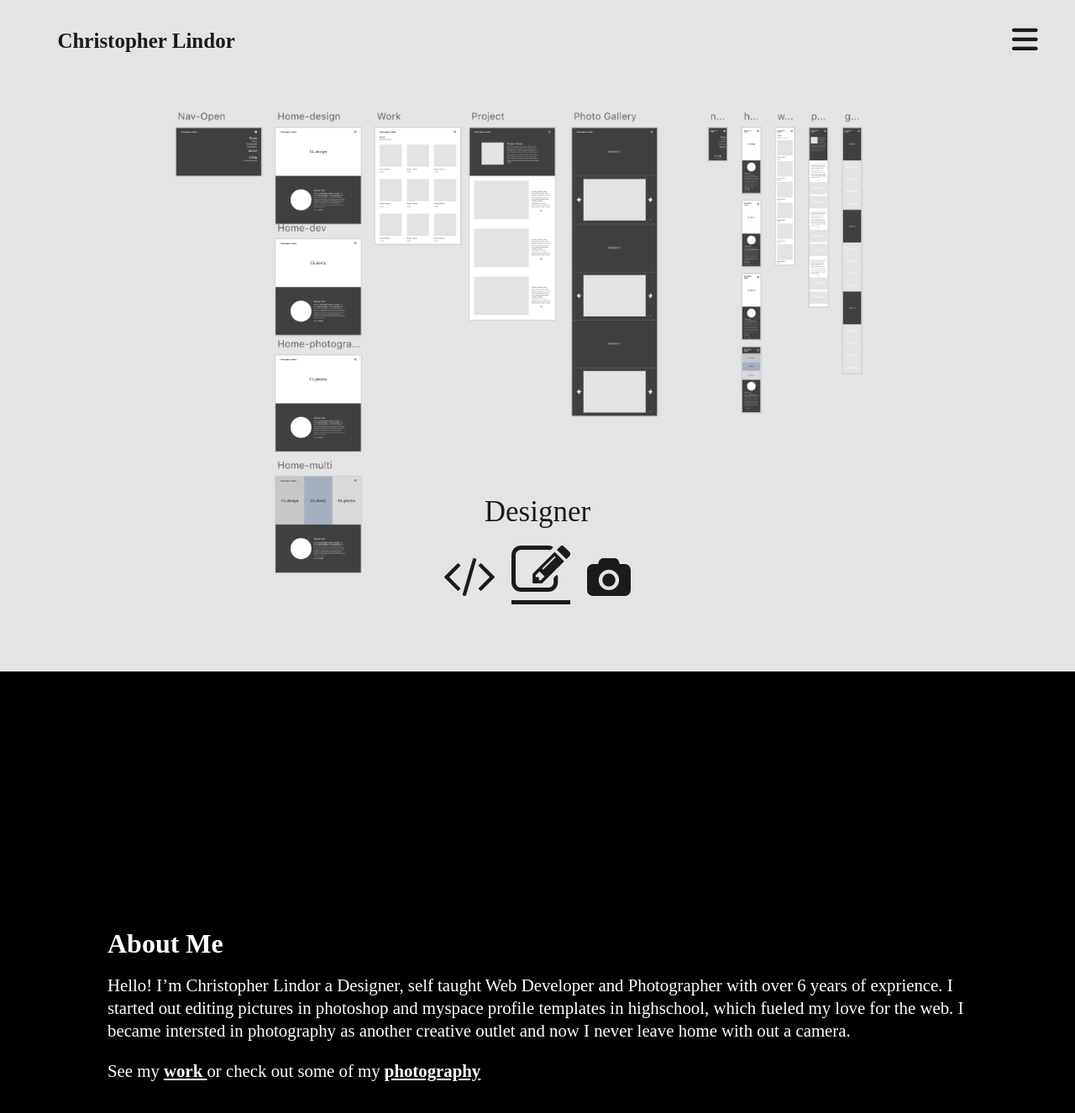
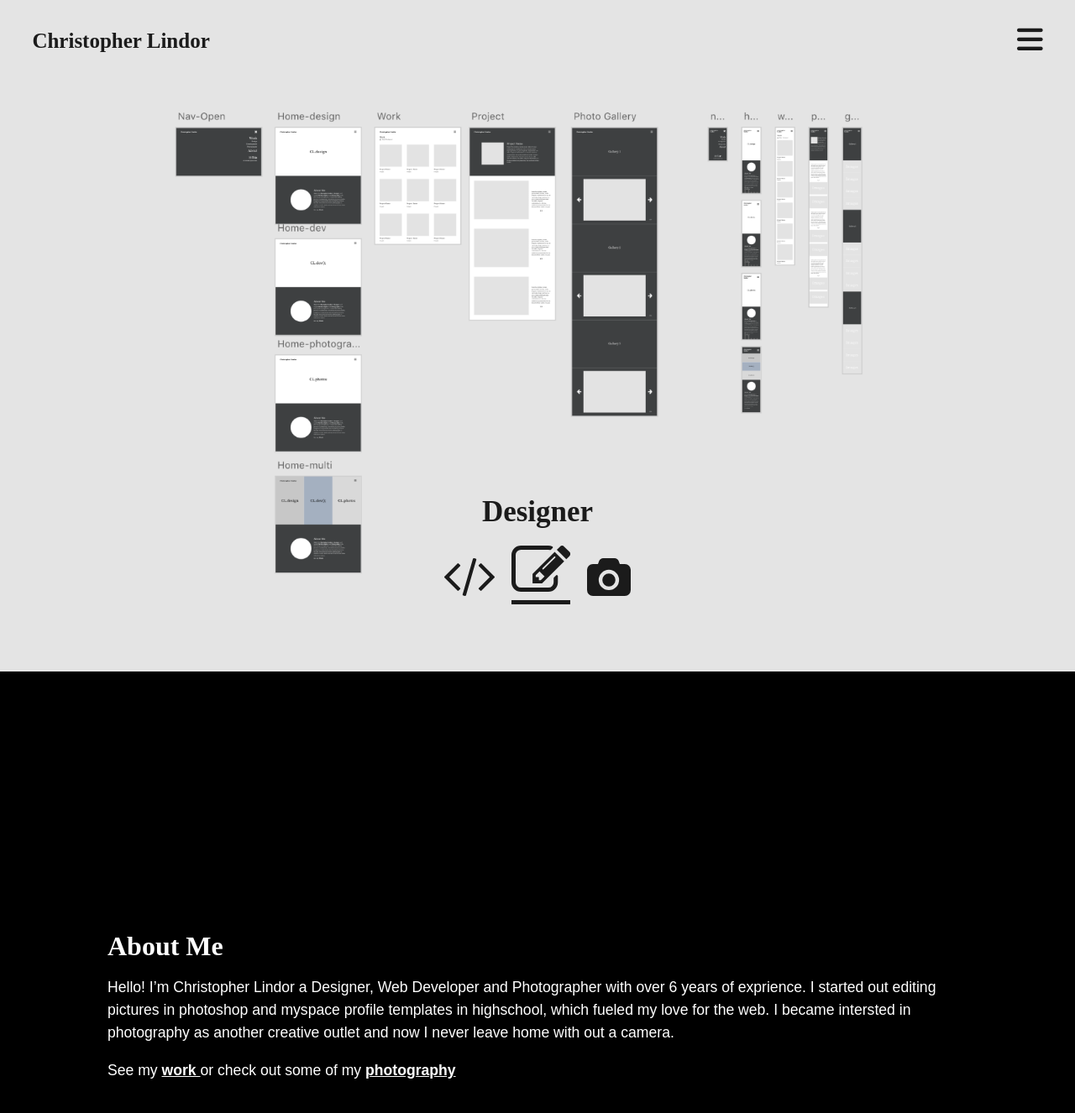
Before and after one commit to chrislindor/react-portfolio, a React app: page / in a window 1280 px wide. Shown: the top 1326 px of the page at 84% size. Built offline with nearby package versions, Linux system fonts and the light colour scheme.

Commit message:
added next portfolio item function

```diff
--- a/app/components/Home.js
+++ b/app/components/Home.js
@@ -72,7 +72,7 @@ class Home extends React.Component {
           <section className="home-inner">
             <h1>About Me</h1>
             <p>
-              Hello! I’m Christopher Lindor a Designer, self taught Web Developer and Photographer with over 6 years of exprience. I started out editing pictures in photoshop and myspace profile templates in highschool, which fueled my love for the web. I became intersted in photography as another creative outlet and now I never leave home with out a camera.
+              Hello! I’m Christopher Lindor a Designer, Web Developer and Photographer with over 6 years of exprience. I started out editing pictures in photoshop and myspace profile templates in highschool, which fueled my love for the web. I became intersted in photography as another creative outlet and now I never leave home with out a camera.
             </p>
             <p>
               See my <Link to="/work"> work </Link> or check out some of my <Link to="/photo">photography</Link>
--- a/app/components/Nav.js
+++ b/app/components/Nav.js
@@ -45,9 +45,9 @@ class Nav extends React.Component {
           <section className={this.state.logoStyle}>
             <Link to="/">Christopher Lindor</Link>
           </section>
-          <button className={this.state.buttonColor} onClick={this.navClick}>
+          <div className={` main-nav-button ${this.state.buttonColor} `}onClick={this.navClick}>
             {this.state.buttonStyle}
-          </button>
+          </div>
         </header>
         <nav className={this.state.navVis}>
             <ul>
--- a/app/components/Work.js
+++ b/app/components/Work.js
@@ -1,5 +1,5 @@
 import React from 'react';
-import { Link } from 'react-router'
+import { Link } from 'react-router';
 import portData from './portData';
 
 // Work component
--- a/app/components/portData.js
+++ b/app/components/portData.js
@@ -26,21 +26,25 @@ const portData = [
   },
   {
     title: "test2",
+    url: "test2",
     thumbImg: "./assets/images/test-back.png",
     category: 'Design'
   },
   {
     title: "test3",
+    url: "test3",
     thumbImg: "./assets/images/test-back.png",
     category: 'Development'
   },
   {
     title: "test4",
+    url: "test4",
     thumbImg: "./assets/images/test-back.png",
     category: 'Development'
   },
   {
     title: "test5",
+    url: "test5",
     thumbImg: "./assets/images/test-back.png",
     category: 'Design'
   }
--- a/app/components/portItem.js
+++ b/app/components/portItem.js
@@ -1,6 +1,7 @@
 import React from 'react';
 import Slider  from 'react-slick';
 import portData from './portData';
+import { Link } from 'react-router';
 
 
 
@@ -15,19 +16,34 @@ class portItem extends React.Component {
 
   // Match portfolio data with supplied link param
   getPortItem(data) {
-    let currentPortItem = "";
+    let itemData = "";
     for (let i = 0; i < data.length; i++) {
       if (data[i].url === this.props.routeParams.portItemName) {
-        currentPortItem = data[i];
+        itemData = {
+          currentItemData: data[i],
+          nextLinkData: data[i+1]
+        }
       }
     }
-    return currentPortItem;
+    return itemData;
   }
 
-
+  checkNext(data) {
+    let checkedItem = '';
+    if (data === undefined) {
+      checkedItem = portData[0];
+    } else {
+      checkedItem = data;
+    }
+    return checkedItem;
+  }
 
   render() {
-    let currentPortItem = this.getPortItem(portData);
+    let pageData = this.getPortItem(portData);
+    console.log(pageData);
+
+    let currentPortItem = pageData.currentItemData;
+    let nextPortItem = this.checkNext(pageData.nextLinkData);
 
     const settings = {
       dots: true,
@@ -105,6 +121,10 @@ class portItem extends React.Component {
             <p className="slide-caption">{currentPortItem.item4.caption}</p>
           </section>
         }
+        <section className='next-port-item'>
+          <p>Next</p>
+          <Link to={`work/${nextPortItem.url}`}>{nextPortItem.title}</Link>
+        </section>
       </div>
     )
   }
--- a/public/assets/css/main.css
+++ b/public/assets/css/main.css
@@ -1,3 +1,6 @@
+body {
+  background-color: white;
+}
 html {
   -webkit-box-sizing: border-box;
   -moz-box-sizing: border-box;
@@ -21,34 +24,35 @@ header {
   display: flex;
   justify-content: space-between;
   align-items: center;
-  /*padding: 0 3vw 0 3vw ;*/
+  padding: 0 5vw 0 5vw ;
   position: fixed;
   top: 0;
   left: 0;
   width: 100vw;
   height: 10vh;
   z-index: 100;
-  /*background-color: #3E4041;*/
+  /*background-color: rgba(62, 64, 65, 1);*/
   mix-blend-mode: difference;
+  /*padding: 20px 30px 0 40px;*/
 }
 
 .logo {
   font-size: 25px;
   font-weight: 700;
   /*width: 150px;*/
-  padding-left: 30px;
 }
 
 .logo a {
   text-decoration: none;
   color: rgb(255, 255, 255);
+  mix-blend-mode: difference;
 }
 
 .logo-hidden {
   visibility: hidden;
 }
 
-header button {
+header .main-nav-button {
   outline: 0;
   border: none;
   background-color: transparent;
@@ -170,6 +174,8 @@ flex-wrap: wrap;
   /*background-color: #3E4041;*/
   text-align: center;
   font-size: 35px;
+  font-weight: 700;
+  /*font-family: "proxima-nova",sans-serif;*/
   margin: 20px 0;
   padding: 5px 20px;
   mix-blend-mode: difference;
@@ -241,7 +247,8 @@ flex-wrap: wrap;
 }
 
 .home-inner p {
-  font-size: 1.3em;
+  font-size: 1.1em;
+  font-family: "proxima-nova",sans-serif;
   /*letter-spacing: 1px;*/
 }
 
@@ -356,7 +363,7 @@ Project item  styles
 .intro-copy {
   margin: 0;
   width: 80vw;
-  font-size: 1.2em;
+  font-size: 1.1em;
   line-height: 150%;
 }
 
@@ -376,11 +383,15 @@ Project item  styles
   width: 80vw;
   padding: 10px 0 0 0;
   text-align: left;
-  font-size: 1.2em;
+  font-size: 1.1em;
   line-height: 150%;
   margin: 20px 0 0 0;
 }
 
+.intro-copy, .slide-caption {
+  font-family: "proxima-nova",sans-serif;
+
+}
 /*MEdia query stars*/
 
 @media only screen and (min-width: 450px ) {
```
